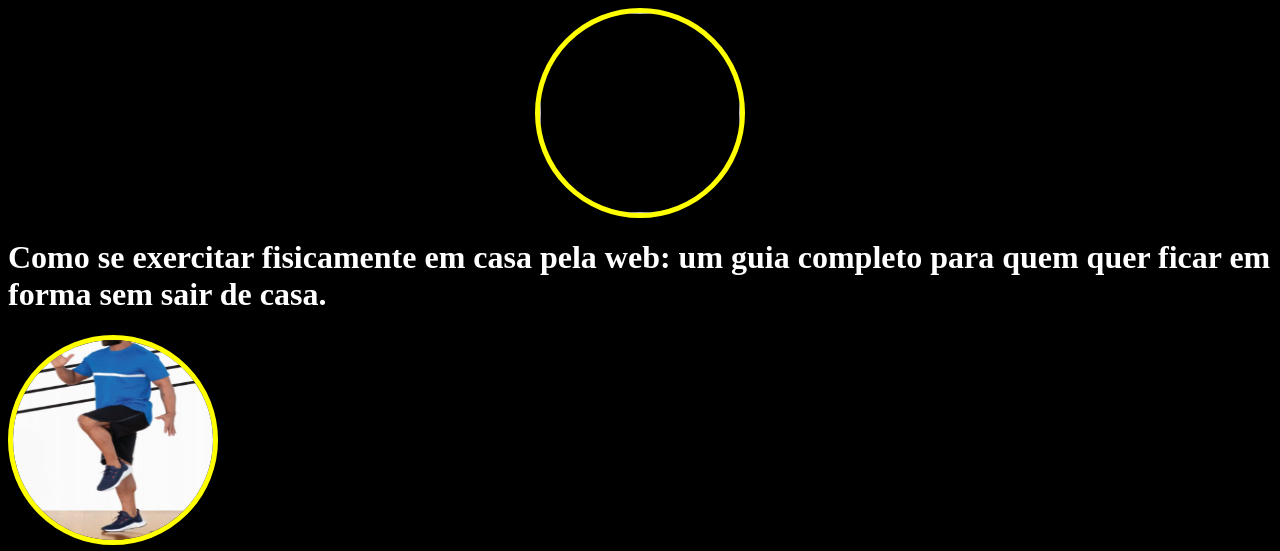
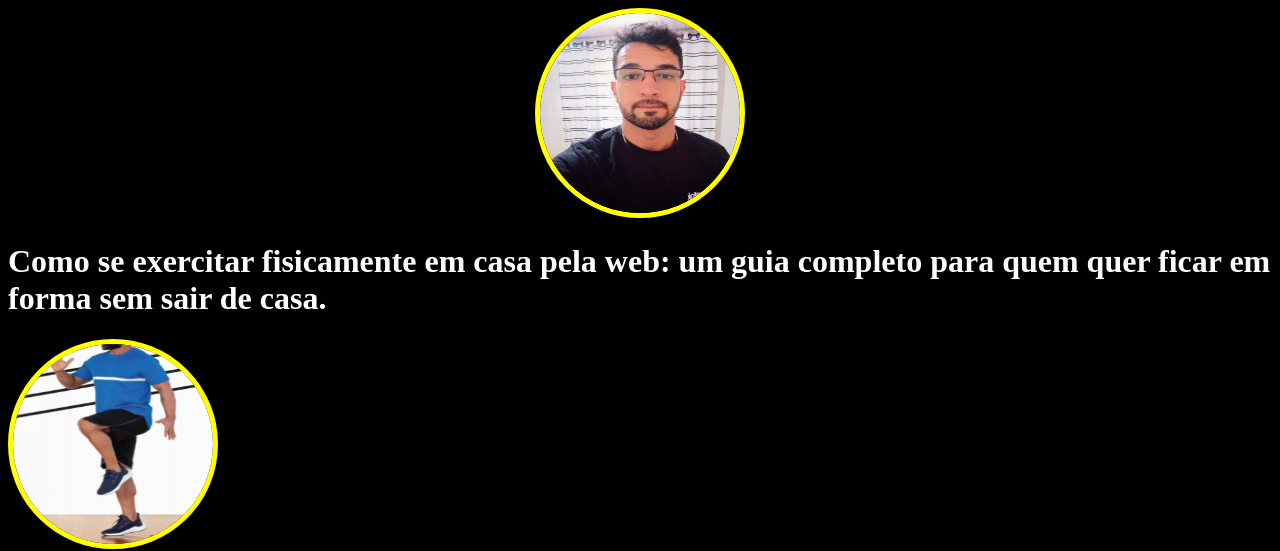
Before and after one commit to Betosordi/betodesordi, a plain HTML site: page index.html in a window 1280 px wide. Shown: the top 551 px of the page. Drawn offline with Linux system fonts and the light colour scheme; files whose address does not match are found by name.

Commit message:
Update index.html

```diff
--- a/index.html
+++ b/index.html
@@ -12,7 +12,7 @@
 
         <header>
             <div class="center">
-                <img src="./foto2.jpg"/>
+                <img src="img/foto2.jpg"/>
 
             </div>
 
```
